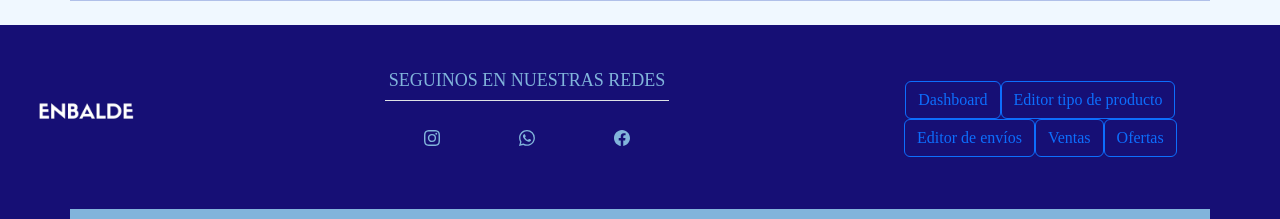
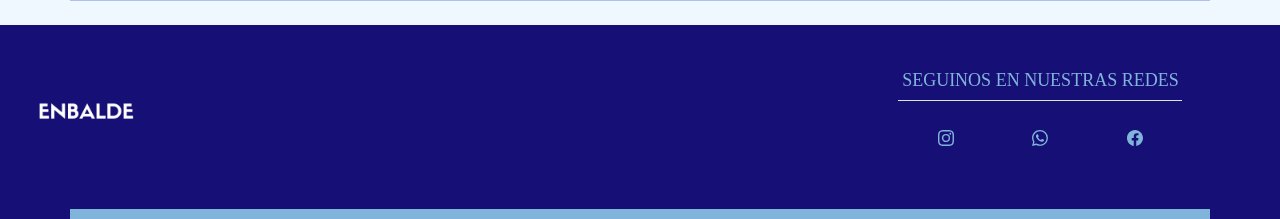
Before and after one commit to NataliaAlvarezIspc/proyecto-ispc-ecommerce, an Angular app in the folder front-end/enbalde/: page / in a window 1280 px wide. Shown: the part 1469-1688 px from the top of the page. Built offline with nearby package versions, Linux system fonts and the light colour scheme; no server answers.

Commit message:
sacar botones en footer

```diff
--- a/front-end/enbalde/src/app/shared/footer/footer.component.html
+++ b/front-end/enbalde/src/app/shared/footer/footer.component.html
@@ -5,7 +5,7 @@
         <a class="d-flex align-items-center mb-3"><img src="/assets/img/3-svg.png" alt="Logo EnBalde" width="100" height=""></a>
       </div>
 
-      <div class="col-md-3 text-center col-sm-auto offset-md-1">
+      <div class="col-md-3 text-center col-sm-auto offset-md-6">
         <h5>SEGUINOS EN NUESTRAS REDES</h5>
         <ul class="nav d-flex flex-column flex-sm-row justify-content-around my-1 border-top">
           <li class="nav-item mb-2 ms-0 my-3 py-2"><a [routerLink]="['']" class="nav-link p-0 text-light"></a><svg xmlns="http://www.w3.org/2000/svg" width="16" height="16" fill="currentColor" class="bi bi-instagram icons-instagram" viewBox="0 0 16 16">
@@ -19,25 +19,6 @@
           </svg></li>
         </ul>
       </div>
-
-      <div class="col-md-3 text-center col-sm-auto offset-md-2">
-        <button class="btn btn-outline-primary" type="button">
-          <a class="nav-link" [routerLink]="['/dashboard']">Dashboard</a>
-        </button>
-        <button class="btn btn-outline-primary" type="button">
-          <a class="nav-link" [routerLink]="['/tipo-producto']">Editor tipo de producto</a>
-        </button>
-        <button class="btn btn-outline-primary" type="button">
-          <a class="nav-link" [routerLink]="['/envios']">Editor de envíos</a>
-        </button>
-        <button class="btn btn-outline-primary" type="button">
-          <a class="nav-link" [routerLink]="['/ventas']">Ventas</a>
-        </button>
-        <button class="btn btn-outline-primary" type="button">
-          <a class="nav-link" [routerLink]="['/ofertas']">Ofertas</a>
-        </button>
-      </div>
-
     </div>
 
     <div class="container text-dark">
```
